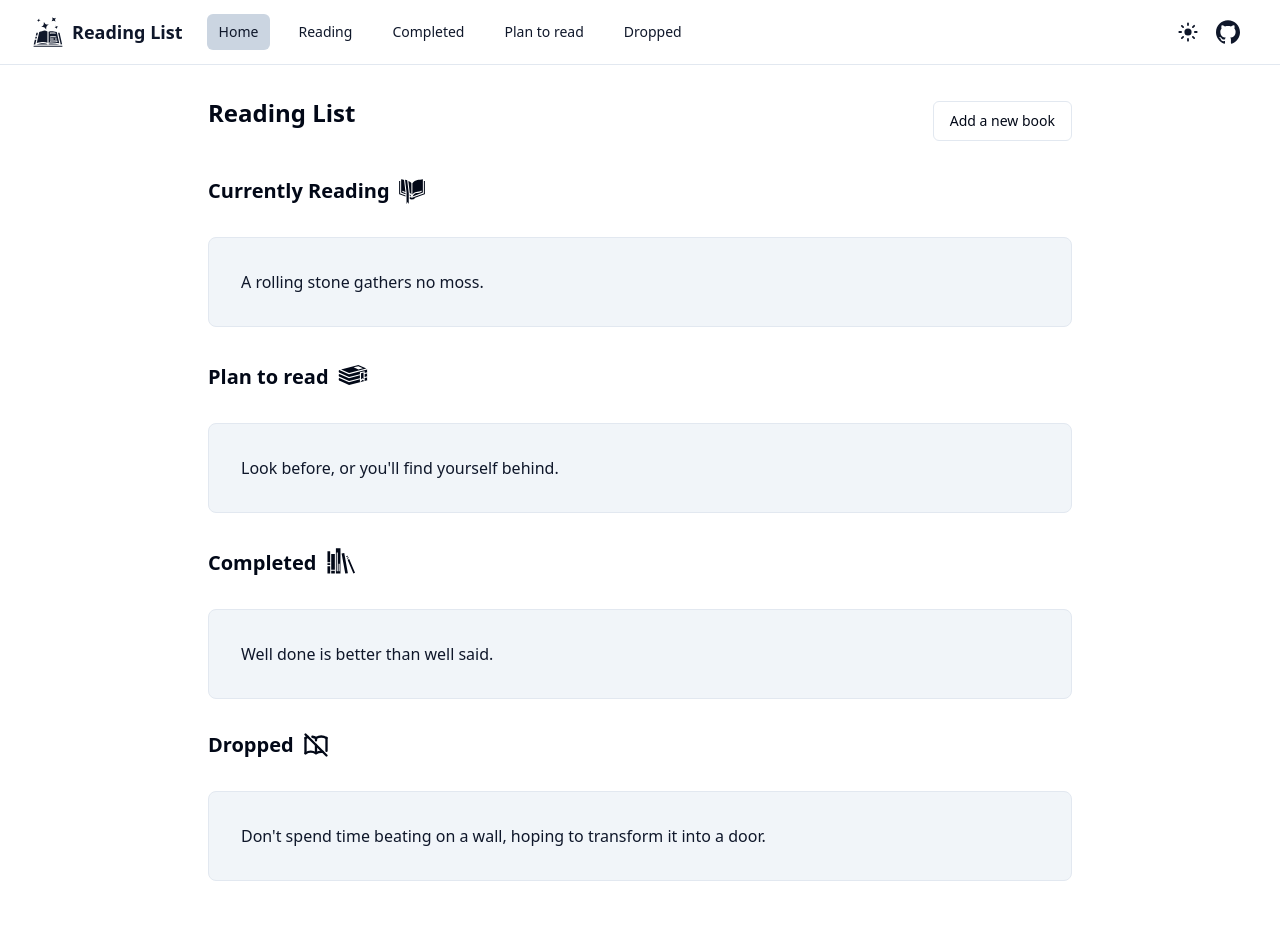
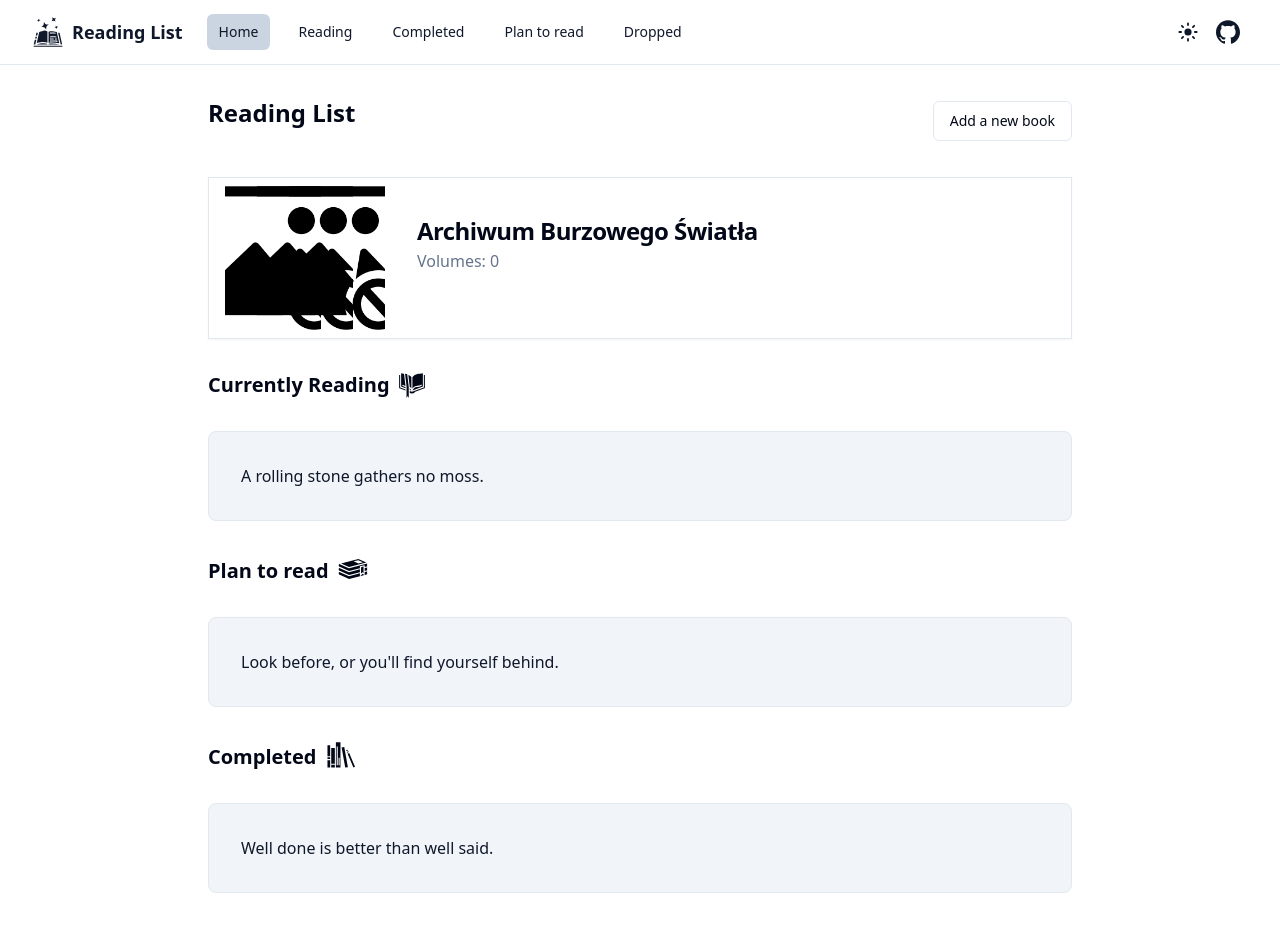
Before and after one commit to dawid-walkiewicz/book-tracker-local, a React (Vite) app: page / in a window 1280 px wide. Shown: the top 925 px of the page. Built offline with nearby package versions, Linux system fonts and the light colour scheme.

Commit message:
collapsible component representing series

```diff
--- a/package.json
+++ b/package.json
@@ -13,6 +13,7 @@
     "@headlessui/react": "^2.1.5",
     "@hookform/resolvers": "^3.9.0",
     "@radix-ui/react-alert-dialog": "^1.1.1",
+    "@radix-ui/react-collapsible": "^1.1.0",
     "@radix-ui/react-dialog": "^1.1.1",
     "@radix-ui/react-label": "^2.1.0",
     "@radix-ui/react-popover": "^1.1.1",
--- a/src/components/BookCover.tsx
+++ b/src/components/BookCover.tsx
@@ -2,7 +2,7 @@ import { useState } from "react"
 import { AiOutlineLoading3Quarters } from "react-icons/ai"
 import NotFoundImage from "@/assets/image-not-found-icon.png"
 
-export const BookCoverMedium = ({
+export const BookCoverSmall = ({
   coverId,
   title,
 }: {
@@ -20,7 +20,41 @@ export const BookCoverMedium = ({
         </div>
       )}
       <img
-        src={coverId ? `https://covers.openlibrary.org/b/id/${coverId}-M.jpg` : NotFoundImage}
+        src={
+          coverId
+            ? `https://covers.openlibrary.org/b/id/${coverId}-M.jpg`
+            : NotFoundImage
+        }
+        alt={`Cover of ${title}`}
+        className={`h-full w-full object-cover ${loading ? "hidden" : ""}`}
+        onLoad={() => setLoading(false)}
+      />
+    </div>
+  )
+}
+
+export const BookCoverMedium = ({
+  coverId,
+  title,
+}: {
+  coverId: number | null
+  title: string
+}) => {
+  const [loading, setLoading] = useState(true)
+
+  return (
+    <div className="h-36 w-24">
+      {loading && (
+        <div className="inset-0 flex items-center justify-center bg-gray-100">
+          <AiOutlineLoading3Quarters className="h-8 w-8 animate-spin text-gray-900" />
+        </div>
+      )}
+      <img
+        src={
+          coverId
+            ? `https://covers.openlibrary.org/b/id/${coverId}-M.jpg`
+            : NotFoundImage
+        }
         alt={`Cover of ${title}`}
         className={`h-full w-full object-cover ${loading ? "hidden" : ""}`}
         onLoad={() => setLoading(false)}
@@ -47,7 +81,11 @@ export const BookCoverLarge = ({
         </div>
       )}
       <img
-        src={coverId ? `https://covers.openlibrary.org/b/id/${coverId}-L.jpg` : NotFoundImage}
+        src={
+          coverId
+            ? `https://covers.openlibrary.org/b/id/${coverId}-L.jpg`
+            : NotFoundImage
+        }
         alt={`Cover of ${title}`}
         className={`mx-auto h-full w-1/2 rounded-lg object-cover ${coverId ? "" : "dark:invert"} sm:h-full sm:w-full sm:rounded-l-lg ${loading ? "hidden" : ""}`}
         onLoad={() => setLoading(false)}
--- a/src/components/Pages/AllListPage.tsx
+++ b/src/components/Pages/AllListPage.tsx
@@ -1,11 +1,15 @@
-import React from "react"
 import { AddBookDialog } from "@/components/AddBookDrawer.tsx"
 import { BookSearch } from "@/components/bookSearching/BookSearch.tsx"
 import { GiBookmarklet, GiBookPile, GiBookshelf } from "react-icons/gi"
-import { DraggableBookList } from "@/components/bookLists/DraggableBookList.tsx"
 import { TbBookOff } from "react-icons/tb"
+import { BookList } from "@/components/bookLists/BookList.tsx"
+import SeriesCollapsible from "@/components/bookLists/SeriesCollapsible.tsx"
+
+import { useLibraryStore } from "@/libraryStore.ts"
 
 export const AllListPage = () => {
+  const { books } = useLibraryStore((state) => state)
+
   return (
     <div className="space-y-8 p-4">
       <div className="flex gap-2 max-sm:flex-col sm:items-center sm:justify-between">
@@ -17,30 +21,43 @@ export const AllListPage = () => {
         </div>
       </div>
 
+      <SeriesCollapsible
+        books={books.filter((book) => book.series === "0") || []}
+        series={{ key: "0", name: "Archiwum Burzowego Światła" }}
+      />
+
       <h3 className="my-2 flex items-end gap-2 text-xl font-semibold">
         Currently Reading
         <GiBookmarklet className="size-7" />
       </h3>
-      <DraggableBookList listType="reading" quote="A rolling stone gathers no moss." />
+      <BookList listType="reading" quote="A rolling stone gathers no moss." />
 
       <h3 className="my-2 flex items-end gap-2 text-xl font-semibold">
         Plan to read
         <GiBookPile className="size-8" />
       </h3>
-      <DraggableBookList listType="backlog" quote="Look before, or you'll find yourself behind." />
+      <BookList
+        listType="backlog"
+        quote="Look before, or you'll find yourself behind."
+      />
 
       <h3 className="my-2 flex items-end gap-2 text-xl font-semibold">
         Completed
         <GiBookshelf className="size-8 pb-0.5" />
       </h3>
-      <DraggableBookList listType="completed" quote="Well done is better than well said." />
+      <BookList
+        listType="completed"
+        quote="Well done is better than well said."
+      />
 
       <h3 className="my-2 flex items-end gap-2 text-xl font-semibold">
         Dropped
         <TbBookOff className="size-7" />
       </h3>
-      <DraggableBookList listType="dropped"
-                         quote="Don't spend time beating on a wall, hoping to transform it into a door." />
+      <BookList
+        listType="dropped"
+        quote="Don't spend time beating on a wall, hoping to transform it into a door."
+      />
     </div>
   )
 }
--- a/src/components/bookLists/BookItem.tsx
+++ b/src/components/bookLists/BookItem.tsx
@@ -50,7 +50,7 @@ export const BookItem = ({
         <div className="flex-grow p-4 pb-0 pt-0 sm:pl-0">
           <CardHeader>
             <CardTitle>{book.title}</CardTitle>
-            <CardDescription className="text-md">{book.author_name ? book.author_name.join(", ") : "-"}</CardDescription>
+            <CardDescription className="text-lg">{book.author_name ? book.author_name.join(", ") : "-"}</CardDescription>
           </CardHeader>
           <CardFooter className="flex-col sm:flex-row justify-between">
             <Tooltip>
--- /dev/null
+++ b/src/components/bookLists/SeriesCollapsible.tsx
@@ -0,0 +1,91 @@
+import { Book, Series } from "@/libraryStore.ts"
+import { BookItem } from "@/components/bookLists/BookItem.tsx"
+
+import {
+  Collapsible,
+  CollapsibleContent,
+  CollapsibleTrigger,
+} from "@/components/ui/collapsible"
+import {
+  Card,
+  CardDescription,
+  CardFooter,
+  CardHeader,
+  CardTitle,
+} from "@/components/ui/card"
+import { BookCoverMedium } from "@/components/BookCover.tsx"
+
+const SeriesCollapsible = ({
+  books,
+  series,
+}: {
+  books: Book[]
+  series: Series
+}) => {
+  const coverMiniatures = (books: Book[]) => {
+    const items = []
+    for (let i = 0; i < books.length && i < 3; i++) {
+      if (books[i].cover_i === undefined || books[i].cover_i === null) continue
+      items.push(
+        <div className={`z-${50 - i * 10} ${i === 0 ? "" : "-ml-16"}`}>
+          <BookCoverMedium
+            coverId={books[i].cover_i}
+            title={`Cover for ${books[i].title}`}
+          />
+        </div>,
+      )
+    }
+
+    if (items.length < 3) {
+      for (let i = items.length; i < 3; i++) {
+        items.push(
+          <div className={`z-${50 - i * 10} ${i === 0 ? "" : "-ml-16"}`}>
+            <BookCoverMedium coverId={null} title={"Empty cover"} />
+          </div>,
+        )
+      }
+    }
+    return <div className="relative z-40 flex">{items}</div>
+  }
+
+  const extractAuthors = (books: Book[]) => {
+    const authors = books.map((book) => book.author_name)
+    const uniqueAuthors = authors.flat().filter((author, index, self) => {
+      return self.indexOf(author) === index
+    })
+
+    return uniqueAuthors.join(", ")
+  }
+
+  return (
+    <Collapsible>
+      <CollapsibleTrigger className="w-full text-left">
+        <Card className="flex cursor-pointer select-none flex-col items-center rounded-none sm:flex-row sm:pl-2">
+          <div className="p-2">{coverMiniatures(books)}</div>
+
+          <div className="flex-grow">
+            <CardHeader>
+              <CardTitle>{series.name}</CardTitle>
+              <CardDescription className="text-md">
+                <p className="text-lg">{extractAuthors(books)}</p>
+                <p>{`Volumes: ${books.length}`}</p>
+              </CardDescription>
+            </CardHeader>
+            <CardFooter className="flex-col justify-between sm:flex-row"></CardFooter>
+          </div>
+        </Card>
+      </CollapsibleTrigger>
+      <CollapsibleContent>
+        <div className="px-4 sm:pl-8 sm:pr-0">
+          {books
+            .sort((a, b) => (a.series_position || 0) - (b.series_position || 0))
+            .map((book, index) => (
+              <BookItem book={book} index={index} listType="reading" />
+            ))}
+        </div>
+      </CollapsibleContent>
+    </Collapsible>
+  )
+}
+
+export default SeriesCollapsible
--- a/src/components/bookSearching/EditionsList.tsx
+++ b/src/components/bookSearching/EditionsList.tsx
@@ -9,7 +9,7 @@ import {
   TableRow,
 } from "@/components/ui/table"
 
-import { BookCoverMedium } from "@/components/BookCover"
+import { BookCoverSmall } from "@/components/BookCover"
 
 import { IoMdArrowBack } from "react-icons/io"
 
@@ -58,7 +58,7 @@ export const EditionsList = ({
             {editionResults.map((book, index) => (
               <TableRow key={index}>
                 <TableCell className="mr-0 p-2">
-                  <BookCoverMedium coverId={book.cover_i} title={book.title} />
+                  <BookCoverSmall coverId={book.cover_i} title={book.title} />
                 </TableCell>
                 <TableCell className="pl-0">{book.title}</TableCell>
                 <TableCell className="hidden sm:table-cell">
--- a/src/components/bookSearching/SearchResults.tsx
+++ b/src/components/bookSearching/SearchResults.tsx
@@ -11,7 +11,7 @@ import {
 
 import { Work } from "@/libraryStore"
 
-import { BookCoverMedium } from "@/components/BookCover"
+import { BookCoverSmall } from "@/components/BookCover"
 
 import { IoMdMore } from "react-icons/io"
 
@@ -47,7 +47,7 @@ export const SearchResults = ({
             {workResults.map((work, index) => (
               <TableRow key={index}>
                 <TableCell className="mr-0 p-2">
-                  <BookCoverMedium coverId={work.cover_i} title={work.title} />
+                  <BookCoverSmall coverId={work.cover_i} title={work.title} />
                 </TableCell>
                 <TableCell className="pl-0">{work.title}</TableCell>
                 <TableCell>
--- /dev/null
+++ b/src/components/ui/collapsible.tsx
@@ -0,0 +1,21 @@
+'use client';
+
+import { cn } from '@/lib/utils';
+import * as CollapsiblePrimitive from '@radix-ui/react-collapsible';
+import * as React from 'react';
+
+const Collapsible = CollapsiblePrimitive.Root
+
+const CollapsibleTrigger = CollapsiblePrimitive.CollapsibleTrigger
+
+const CollapsibleContent = React.forwardRef<
+  React.ElementRef<typeof CollapsiblePrimitive.CollapsibleContent>,
+  React.ComponentPropsWithoutRef<typeof CollapsiblePrimitive.CollapsibleContent>
+>(({ className, ...props }, ref) => (
+  <CollapsiblePrimitive.CollapsibleContent
+    ref={ref}
+    className={cn('overflow-hidden data-[state=open]:animate-collapsible-down data-[state=closed]:animate-collapsible-up', className)}
+    {...props}
+  />
+));
+export { Collapsible, CollapsibleTrigger, CollapsibleContent }
```
Also changed, not shown: tailwind.config.js (+28 -14 lines), 1 other file (tests, documents, lock files or other folders). Lines whose indentation alone changed are shown as unchanged.
